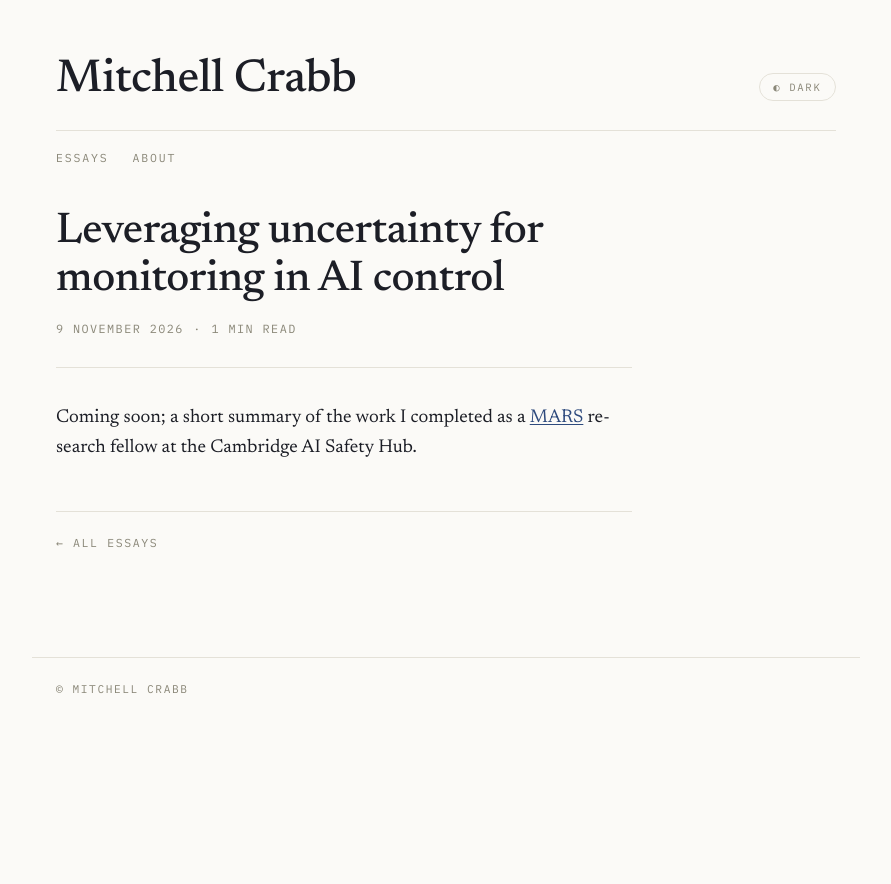
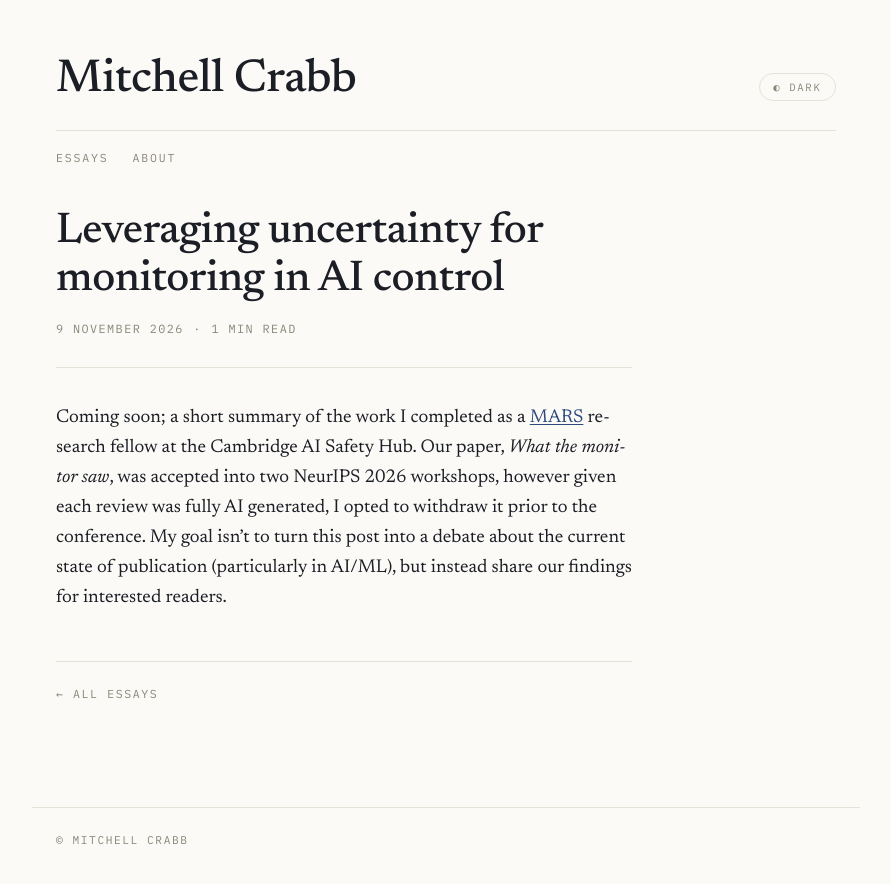
Before and after one commit to m-crabb/m-crabb.github.io, a Jekyll site: the page built from _posts/2026-11-09-leveraging-uncertainty-for-monitoring-in-ai-control.md, in a window 1280 px wide. Shown: the top 884 px of the page, without its empty margins (194-1085 px from the left). Built offline with Jekyll 4.4.1, drawn with Linux system fonts in a browser that asks for light colours.

Commit message:
chore: content update

```diff
--- a/_posts/2026-11-09-leveraging-uncertainty-for-monitoring-in-ai-control.md
+++ b/_posts/2026-11-09-leveraging-uncertainty-for-monitoring-in-ai-control.md
@@ -5,4 +5,4 @@ dek: "Work in progress."
 date: 2026-11-09
 ---
 
-Coming soon; a short summary of the work I completed as a [MARS](https://caish.org/mars) research fellow at the Cambridge AI Safety Hub.
+Coming soon; a short summary of the work I completed as a [MARS](https://caish.org/mars) research fellow at the Cambridge AI Safety Hub. Our paper, *What the monitor saw*, was accepted into two NeurIPS 2026 workshops, however given each review was fully AI generated, I opted to withdraw it prior to the conference. My goal isn't to turn this post into a debate about the current state of publication (particularly in AI/ML), but instead share our findings for interested readers.
```
